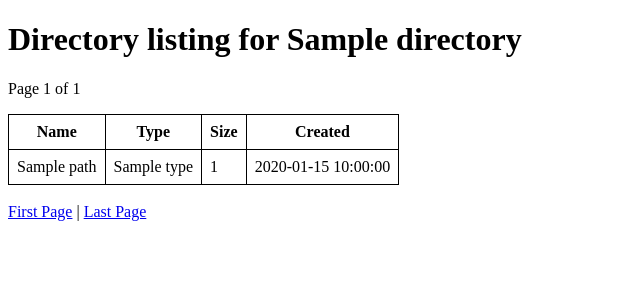
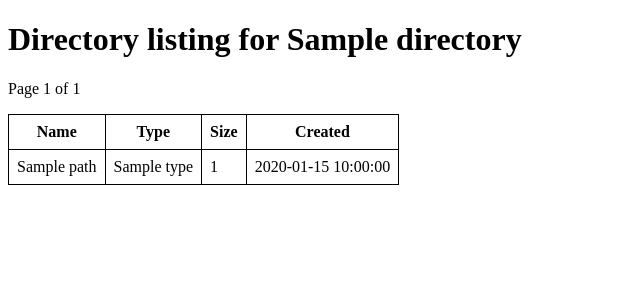
Before and after one commit to ksudarsh/Basic, a Flask app: template app/templates/listing.html in a window 1280 px wide. Shown: the top 300 px of the page, without its empty margins (0-640 px from the left). Run offline with Flask 3, Linux system fonts and the light colour scheme; the template is opened without the code that fills it: most values are stand-ins (such as "Sample title", 1, 10 or a date in 2020).

Commit message:
Clean up first, last, next page logic in HTML

```diff
--- a/app/templates/listing.html
+++ b/app/templates/listing.html
@@ -39,14 +39,17 @@
     </table>
     <br>
     <div>
-      <a href="/files?page_num=1&directory={{ directory }}">First Page</a> |
-      {% if page_num > 1 %}
-        <a href="/files?page_num={{ page_num - 1 }}&directory={{ directory }}">Previous Page</a> |
+      {% if page_num != 1 %}
+        <a href="/files?page_num=1&directory={{ directory }}">First Page</a> |
+        <a href="/files?page_num={{ page_num - 1 }}&directory={{ directory }}">Previous Page</a>
       {% endif %}
-      {% if page_num < num_pages %}
+      {% if page_num != 1 and page_num != num_pages %}
+         |
+      {% endif %}
+      {% if page_num != num_pages %}
         <a href="/files?page_num={{ page_num + 1 }}&directory={{ directory }}">Next Page</a> |
+        <a href="/files?page_num={{ num_pages }}&directory={{ directory }}">Last Page</a>
       {% endif %}
-      <a href="/files?page_num={{ num_pages }}&directory={{ directory }}">Last Page</a>
     </div>
   </body>
 </html>
```
